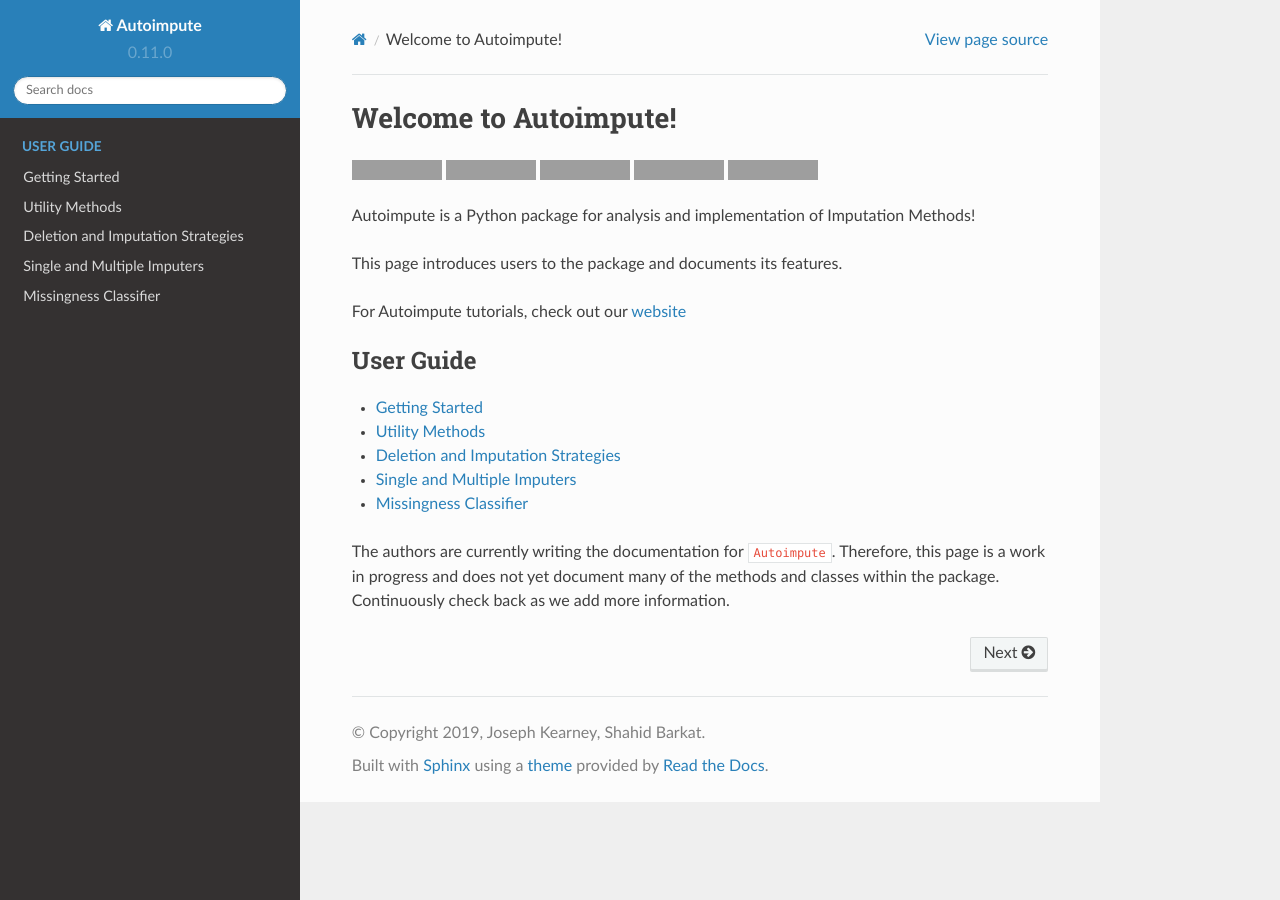
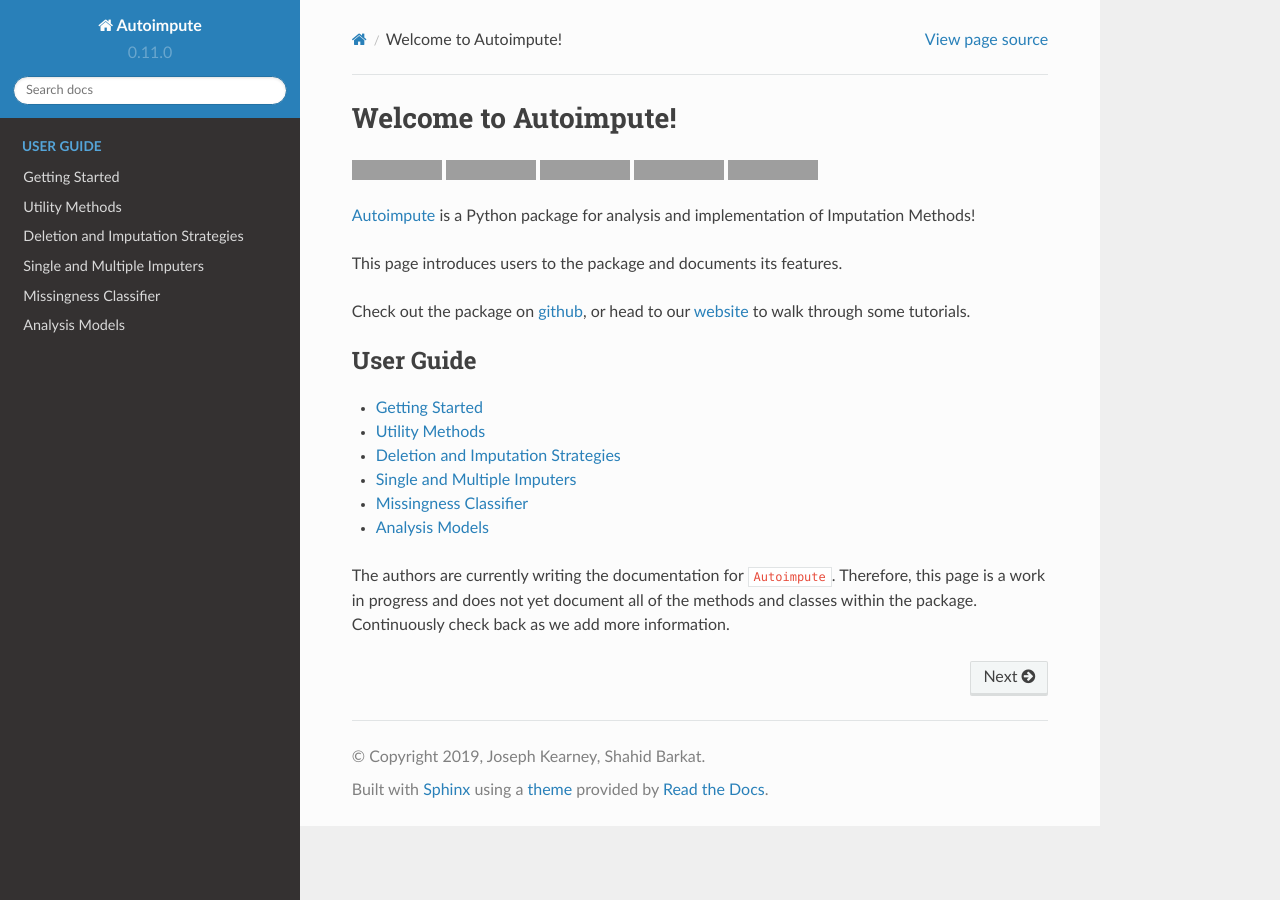
Before and after one commit to kearnz/autoimpute, a Sphinx documentation site: the page built from docs/source/index.rst, in a window 1280 px wide. Built offline with Sphinx 7.4.7 and the Read the Docs theme 2.0.0, drawn with Linux system fonts in a browser that asks for light colours; grey boxes are pictures that could not be loaded.

Commit message:
docs update, analysis models added

```diff
--- a/docs/source/conf.py
+++ b/docs/source/conf.py
@@ -33,6 +33,8 @@
     "sklearn.linear_model",
     "statsmodels",
     "statsmodels.api",
+    "statsmodels.discrete",
+    "statsmodels.discrete.discrete_model",
     "pymc3",
     "xgboost"
 ]
--- a/docs/source/index.rst
+++ b/docs/source/index.rst
@@ -21,12 +21,15 @@
    :target: https://www.python.org/downloads/release/python-360/
    :alt: Python 3.6
 
-Autoimpute is a Python package for analysis and implementation of Imputation Methods!
+Autoimpute_ is a Python package for analysis and implementation of Imputation Methods!
+
+.. _Autoimpute: https://pypi.org/project/autoimpute/
 
 This page introduces users to the package and documents its features.
 
-For Autoimpute tutorials, check out our website_
+Check out the package on github_, or head to our website_ to walk through some tutorials.
 
+.. _github: https://github.com/kearnz/autoimpute
 .. _website: https://kearnz.github.io/autoimpute-tutorials/
 
 .. toctree::
@@ -38,5 +41,6 @@
     Deletion and Imputation Strategies <user_guide/strategies>
     Single and Multiple Imputers <user_guide/imputers>
     Missingness Classifier <user_guide/missingness>
+    Analysis Models <user_guide/analysis>
 
-The authors are currently writing the documentation for :code:`Autoimpute`. Therefore, this page is a work in progress and does not yet document many of the methods and classes within the package. Continuously check back as we add more information.
+The authors are currently writing the documentation for ``Autoimpute``. Therefore, this page is a work in progress and does not yet document all of the methods and classes within the package. Continuously check back as we add more information.
--- a/docs/source/user_guide/imputers.rst
+++ b/docs/source/user_guide/imputers.rst
@@ -1,7 +1,9 @@
 DataFrame Imputers
 ==================
 
-This section documents the DataFrame Imputers in ``Autoimpute``.
+This section documents the DataFrame Imputers within ``Autoimpute``.
+
+DataFrame Imputers are the primary feature of the package. The ``SingleImputer`` imputes each column within a DataFrame one time, while the ``MultipleImputer`` imputes each column within a DataFrame multiple times. Under the hood, the ``MultipleImputer`` actually creates a separate instance of the ``SingleImputer``, which handles each imputation run.
 
 Single Imputer
 --------------
--- a/docs/source/user_guide/missingness.rst
+++ b/docs/source/user_guide/missingness.rst
@@ -1,5 +1,5 @@
-DataFrame Imputers
-==================
+Missingness Classifier
+======================
 
 .. automodule:: autoimpute.imputations.mis_classifier
     :special-members:
```
Also changed, not shown: README.md (+1 -1 lines), docs/source/user_guide/analysis.rst (added, +33 -0 lines), docs/source/user_guide/getting_started.rst (+6 -7 lines), docs/source/user_guide/strategies.rst (+10 -2 lines).
